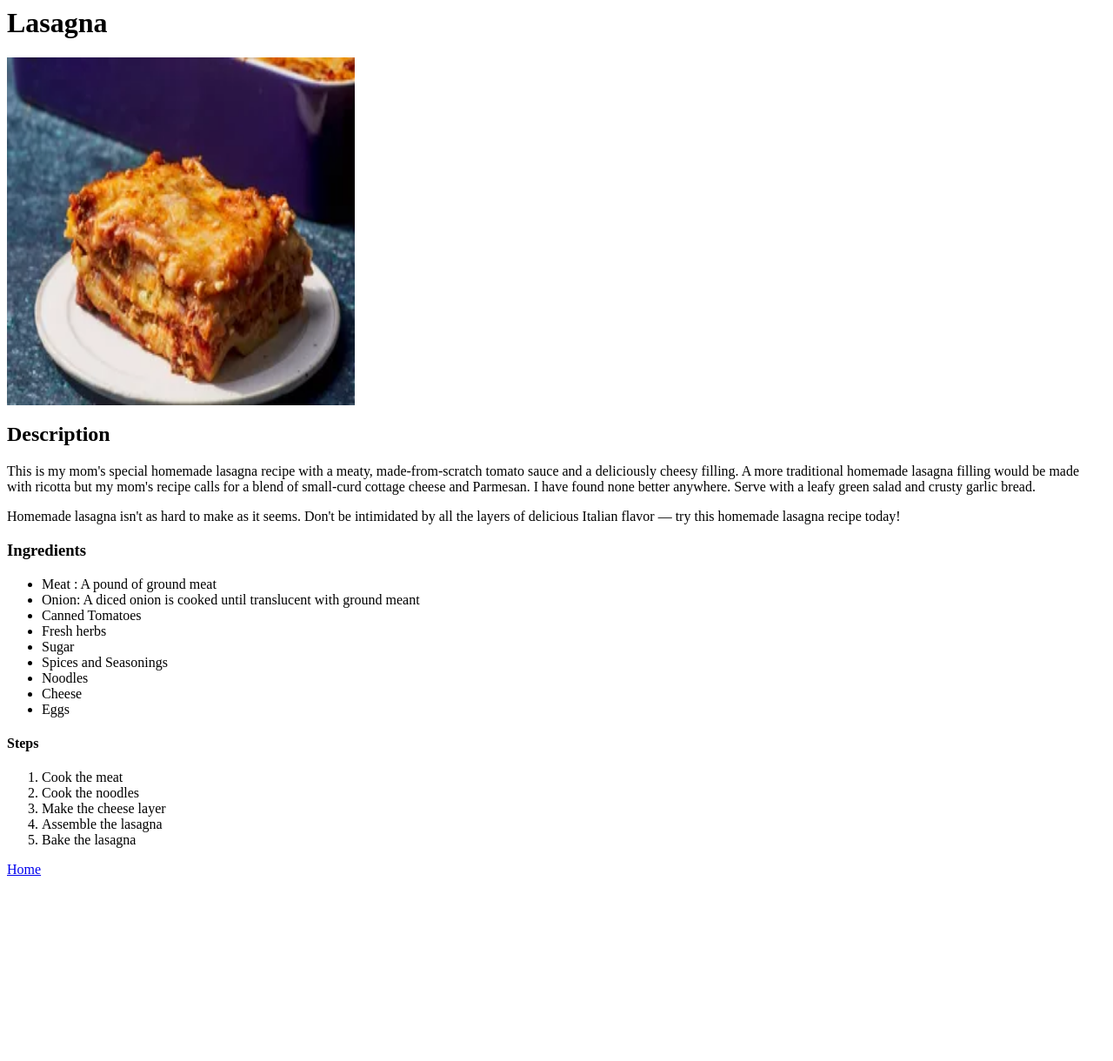
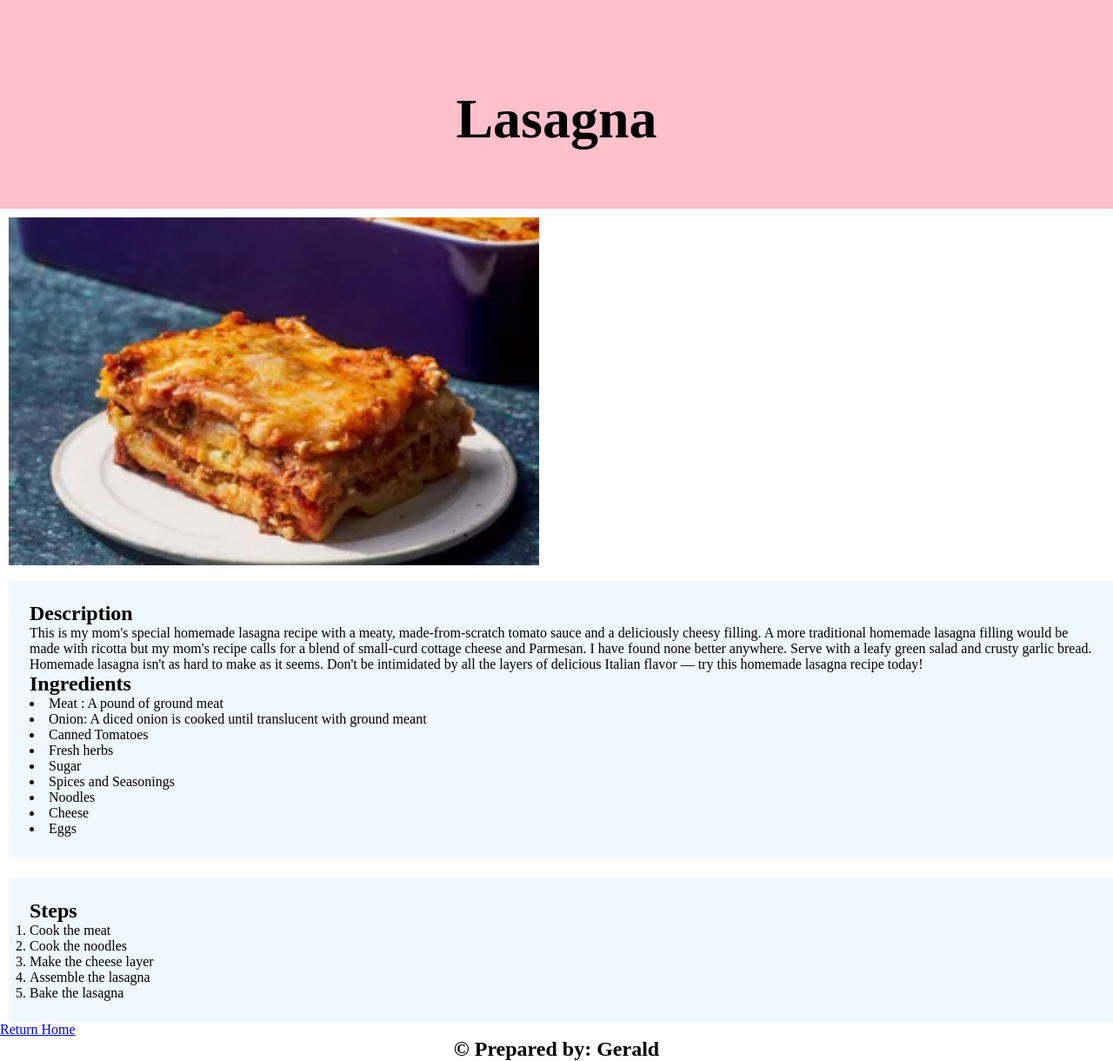
Before and after one commit to bushyhak/practice-recipes, a plain HTML site: page recipes/lasagna.html in a window 1280 px wide. Shown: the whole page at 87% size. Before the commit the page ends 1017 px from the top, so only its background shows below. Drawn offline with Linux system fonts and the light colour scheme.

Commit message:
Styled the pages with css

```diff
--- /dev/null
+++ b/css/style.css
@@ -0,0 +1,54 @@
+*{
+    margin: 0px;
+    padding: 0px;
+    box-sizing: border-box;
+    font-size: 24x;
+}
+h1,h2,h3{
+    font-weight:bold ;
+}
+.header{
+    background-color:pink;
+    height: 240px;
+    padding: 100px;
+    text-align: center;
+    font-size: 2em;
+    font-weight: 900;
+    margin-bottom: 10px;
+}
+.links{
+    background-color: white;
+    margin-top: 48px;
+    text-align: center;
+    font-size: 2em;
+}
+.footer{
+    text-align: center;
+    /* margin-top: 300px; */
+}
+
+/* chicken.html css */
+.image{
+    display: inline-block;
+}
+
+.image img{
+    height: 400px;
+    width: 100%;
+    display: block;
+    margin-left: 10px;
+}
+.description{
+    background-color:aliceblue;
+    margin-left:10px;
+    padding:24px;
+}
+.description ul{
+    list-style-position:inside;
+}
+.steps{
+    background-color: aliceblue;
+    margin-top: 24px;
+    margin-left: 10px;
+    padding: 24px;
+}
--- a/recipes/lasagna.html
+++ b/recipes/lasagna.html
@@ -2,15 +2,23 @@
 <html>
     <head>
         <meta charset="utf-8">
-        <title></title>
+        <title>Lasagna</title>
+        <link rel="stylesheet" href="../css/style.css">
     </head>
 <body>
+    <div class="header">
         <h1>Lasagna</h1>
+    </div>
+
+    <div class="image">
         <img src="../images/lasagna.webp" alt="lasagna image" height="400" width="400"><br>
-    <h2>Description</h2>
+    </div>
+
+    <section class="description">
+        <h1>Description</h1>
         <p>This is my mom's special homemade lasagna recipe with a meaty, made-from-scratch tomato sauce and a deliciously cheesy filling. A more traditional homemade lasagna filling would be made with ricotta but my mom's recipe calls for a blend of small-curd cottage cheese and Parmesan. I have found none better anywhere. Serve with a leafy green salad and crusty garlic bread.</p>
         <p>Homemade lasagna isn't as hard to make as it seems. Don't be intimidated by all the layers of delicious Italian flavor — try this homemade lasagna recipe today!</p>
-    <h3>Ingredients</h3>
+        <h2>Ingredients</h2>
             <ul>
                 <li>Meat : A pound of ground meat</li>
                 <li>Onion: A diced onion is cooked until translucent with ground meant</li>
@@ -22,8 +30,10 @@
                 <li>Cheese</li>
                 <li>Eggs</li>
             </ul>
+    </section>
 
-        <h4>Steps</h4>
+    <section class="steps">
+        <h1>Steps</h1>
         <ol>
             <li>Cook the meat</li>
             <li>Cook the noodles</li>
@@ -31,6 +41,11 @@
             <li>Assemble the lasagna</li>
             <li>Bake the lasagna</li>
         </ol>
-    <a href="../index.html">Home</a>
+    </section>
+
+    <a href="../index.html">Return Home</a>
+    <footer class="footer">
+        <h2>&copy; Prepared by: Gerald</h2>
+    </footer>
 </body>
 </html>
```
Also changed, not shown: index.html (+13 -4 lines), recipes/chicken.html (added, +48 -0 lines), recipes/garlic-chicken-stir-fry.html (deleted, +0 -31 lines). Lines whose indentation alone changed are shown as unchanged.
